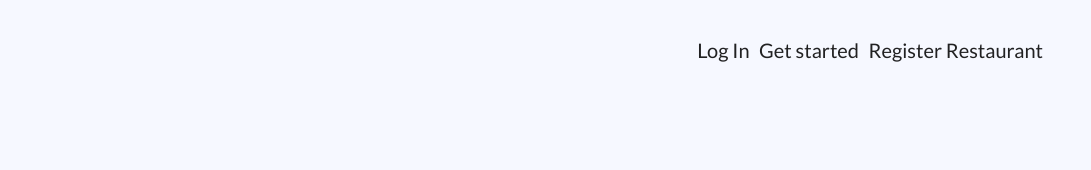
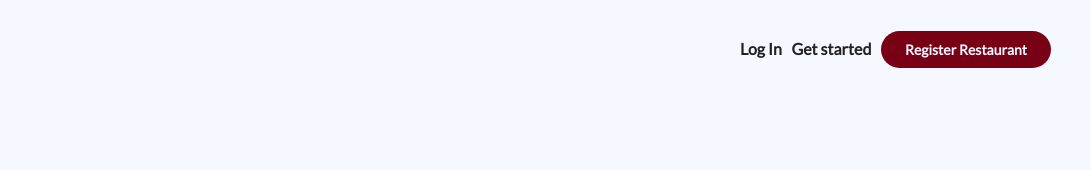
Before and after one commit to chicacode/appetite-delivery-app, a website: page index.html in a window 1280 px wide. Shown: the full height of the page, 189-1280 px from the left. Drawn offline with Linux system fonts and the light colour scheme.

Commit message:
feat: final web dev project

```diff
--- a/index.html
+++ b/index.html
@@ -36,9 +36,9 @@
         <img src="./build/img/Appetite.svg" alt="app delivery logo" />
       </div>
       <nav class="nav">
-        <a href="https://glovoapp.com/" class="link">Log In</a>
-        <a href="https://glovoapp.com/" class="link nav__link-get-started">Get started</a>
-        <a href="https://glovoapp.com/" class="link nav__link-register">Register Restaurant</a>
+        <a href="https://glovoapp.com/" class="nav_link">Log In</a>
+        <a href="https://glovoapp.com/" class="nav_link nav_link-get-started">Get started</a>
+        <a href="https://glovoapp.com/" class="nav_link nav_link-register">Register Restaurant</a>
       </nav>
     </header>
 
--- a/src/scss/header/_header.scss
+++ b/src/scss/header/_header.scss
@@ -22,14 +22,32 @@
 
 .nav {
 
-    &.link{
+    &_link{
 
+        font-size:2rem;
+        text-decoration: none;
+        color: variables.$dark-gray;
+        padding-right: variables.$margin-md;
+        font-weight: 700;
+
+        &-register{
+            background-color: variables.$primary;
+            font-size: 14px;
+            line-height: 1.43;
+            padding: 1.2rem 3rem;
+            border-radius: 1rem;
+            font-weight: 700;
+            width: 100%;
+            height: 44px;
+            text-align: center;
+            text-decoration: none;
+            border: none;
+            border-radius: 24px;
+            transition: background-color .3s ease;
+            color: variables.$alpha-color;
+
+        }
     }
+
+
 }
-
-.nav a {
-  text-decoration: none;
-  color: variables.$dark-gray;
-  font-size: 20px;
-  padding-right: variables.$margin-md;
-}
```
Also changed, not shown: build/css/app.css.
